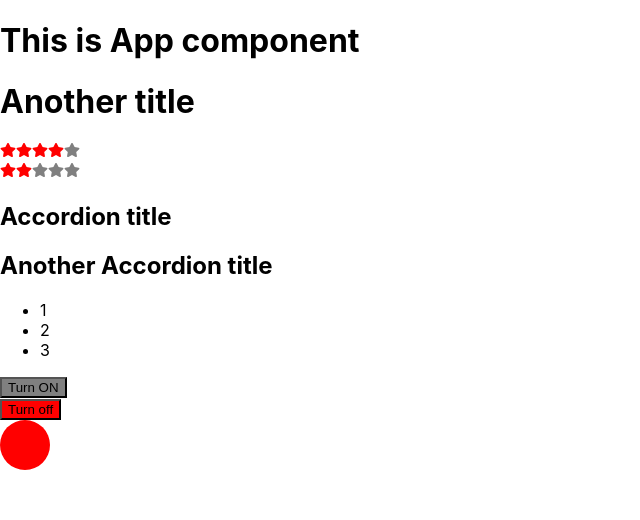
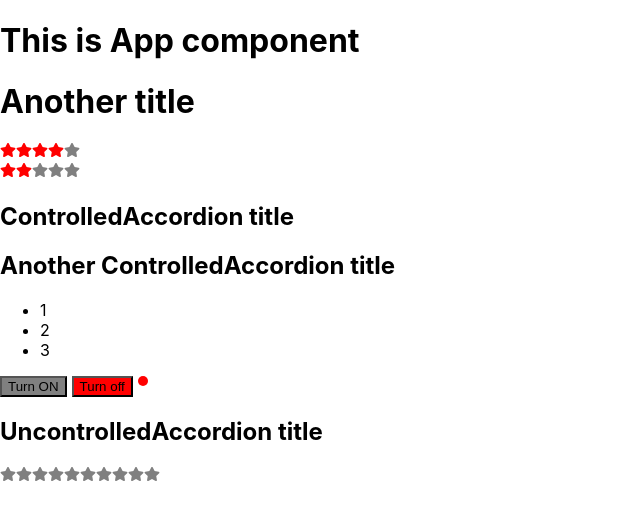
Before and after one commit to doroshkent/react-circumstantially, a React (Create React App) app: page / in a window 1280 px wide. Shown: the top 520 px of the page, without its empty margins (0-640 px from the left). Built offline with nearby package versions, Linux system fonts and the light colour scheme.

Commit message:
useState, controlled/uncontrolled components practice

```diff
--- a/src/App.tsx
+++ b/src/App.tsx
@@ -1,8 +1,10 @@
 import React from 'react';
 import './App.css';
-import { Rating } from "components/Rating";
-import { Accordion } from "components/Accordion";
-import { OnOffBtn } from "components/OnOffBtn/OnOffBtn";
+import { ControlledRating } from "components/rating/ControlledRating";
+import { ControlledAccordion } from "components/accordion/ControlledAccordion";
+import { OnOffBtn } from "components/onOffBtn/OnOffBtn";
+import { UncontrolledAccordion } from "components/accordion/UncontrolledAccordion";
+import { UncontrolledRating } from "components/rating/UncontrolledRating";
 
 function App() {
   const totalStarsCount = 5;
@@ -10,11 +12,13 @@ function App() {
     <>
       <AppTitle title={ "This is App component" } />
       <AppTitle title={ "Another title" } />
-      <Rating totalStarsCount={ totalStarsCount } selectedStars={ 4 } />
-      <Rating totalStarsCount={ totalStarsCount } selectedStars={ 2 } />
-      <Accordion title={ "Accordion title" } collapsed />
-      <Accordion title={ "Another Accordion title" } collapsed={ false } />
+      <ControlledRating totalStarsCount={ totalStarsCount } selectedStars={ 3.5 } />
+      <ControlledRating totalStarsCount={ totalStarsCount } selectedStars={ 2 } />
+      <ControlledAccordion title={ "ControlledAccordion title" } collapsed />
+      <ControlledAccordion title={ "Another ControlledAccordion title" } collapsed={ false } />
       <OnOffBtn />
+      <UncontrolledAccordion title={ "UncontrolledAccordion title" } />
+      <UncontrolledRating totalStarsCount={ 10 } />
     </>
   );
 }
--- a/src/components/Accordion.tsx
+++ b/src/components/accordion/ControlledAccordion.tsx
@@ -5,7 +5,7 @@ interface AccordionPropsType {
   collapsed: boolean
 }
 
-export function Accordion(props: AccordionPropsType) {
+export function ControlledAccordion(props: AccordionPropsType) {
   return <>
     <AccordionTitle title={ props.title } />
     { !props.collapsed && <AccordionBody /> }
--- /dev/null
+++ b/src/components/accordion/UncontrolledAccordion.tsx
@@ -0,0 +1,32 @@
+import React, { useState } from "react";
+
+interface AccordionPropsType {
+  title: string
+}
+
+export function UncontrolledAccordion(props: AccordionPropsType) {
+  const [collapsed, setCollapsed] = useState(true);
+
+  return <>
+    <AccordionTitle title={ props.title } onClick={() => setCollapsed(!collapsed)} />
+    { !collapsed && <AccordionBody /> }
+  </>
+}
+
+interface AccordionTitlePropsType {
+  title: string,
+  onClick: () => void
+}
+
+function AccordionTitle(props: AccordionTitlePropsType) {
+  return <h2 style={{cursor: "pointer"}} onClick={props.onClick}>{ props.title }</h2>
+}
+
+function AccordionBody() {
+  return <ul>
+    <li>1</li>
+    <li>2</li>
+    <li>3</li>
+  </ul>
+
+}
--- a/src/components/OnOffBtn/Btn.tsx
+++ b/src/components/onOffBtn/Btn.tsx
@@ -10,11 +10,9 @@ type BtnPropsType = {
 
 export const Btn: React.FC<BtnPropsType> = (props) => {
   return (
-    <div>
-      <StyledBtn btnIsActive={ props.isActive } color={ props.color } onClick={ props.callback }>
-        { props.title }
-      </StyledBtn>
-    </div>
+    <StyledBtn btnIsActive={ props.isActive } color={ props.color } onClick={ props.callback }>
+      { props.title }
+    </StyledBtn>
   );
 };
 
--- a/src/components/OnOffBtn/OnOffBtn.tsx
+++ b/src/components/onOffBtn/OnOffBtn.tsx
@@ -1,29 +1,34 @@
 import React, { useState } from 'react';
 import styled from "styled-components";
-import { Btn } from "components/OnOffBtn/Btn";
+import { Btn } from "components/onOffBtn/Btn";
 
 export const OnOffBtn: React.FC = () => {
   const [ btnIsActive, setBtnIsActive ] = useState<boolean>( false );
   const [ bulbColor, setBulbColor ] = useState<string>( "red" )
 
   const btnClickHandler = (isOn: boolean) => {
-    setBtnIsActive( !btnIsActive );
+    setBtnIsActive( isOn );
     isOn ? setBulbColor( "green" ) : setBulbColor( "red" );
 
   }
 
   return (
-    <div>
+    <OnOffBtnWrapper>
       <Btn isActive={ btnIsActive } color={ "green" } title={ "Turn ON" } callback={ () => btnClickHandler( true ) } />
       <Btn isActive={ !btnIsActive } color={ "red" } title={ "Turn off" } callback={ () => btnClickHandler( false ) } />
       <Bulb color={ bulbColor } />
-    </div>
+    </OnOffBtnWrapper>
   );
 };
 
+const OnOffBtnWrapper = styled.div`
+  display: flex;
+  gap: 5px;
+`
+
 const Bulb = styled.div<{ color: string }>`
-  height: 50px;
-  width: 50px;
+  height: 10px;
+  width: 10px;
   border-radius: 50%;
   display: inline-block;
   background-color: ${ props => props.color };
--- a/src/components/Rating.tsx
+++ b/src/components/rating/ControlledRating.tsx
@@ -6,7 +6,7 @@ interface RatingProps {
   selectedStars: number
 }
 
-export function Rating({totalStarsCount, selectedStars}: RatingProps) {
+export function ControlledRating({totalStarsCount, selectedStars}: RatingProps) {
   const createArray = (length: number) => [...Array(length)]
   return <div>
     {createArray(totalStarsCount).map((_, index) => {
--- /dev/null
+++ b/src/components/rating/UncontrolledRating.tsx
@@ -0,0 +1,29 @@
+import React, { useState } from "react";
+import {FaStar} from "react-icons/fa";
+
+interface RatingProps {
+  totalStarsCount: number
+}
+
+export function UncontrolledRating({totalStarsCount}: RatingProps) {
+  const [selectedStars, setSelectedStars] = useState(0);
+
+  const rate = (id: number) => setSelectedStars( id + 1);
+
+  const createArray = (length: number) => [...Array(length)]
+  return <div>
+    {createArray(totalStarsCount).map((_, index) => {
+      return <Star key={`key-${index}`} selected={selectedStars > index} id={index} onClick={rate}/>
+    })}
+  </div>
+}
+
+interface StarProps {
+  selected: boolean,
+  onClick: (id: number) => void
+  id: number
+}
+
+function Star({selected, onClick, id}: StarProps) {
+  return <FaStar color={selected ? "red": "gray"} onClick={() => onClick(id)}/>
+}
```
